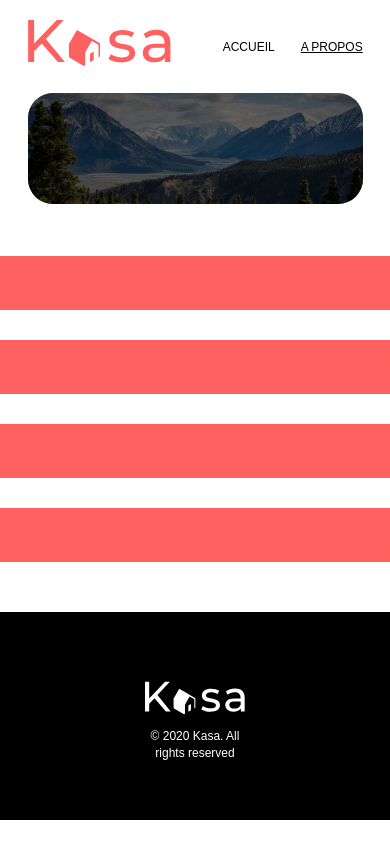
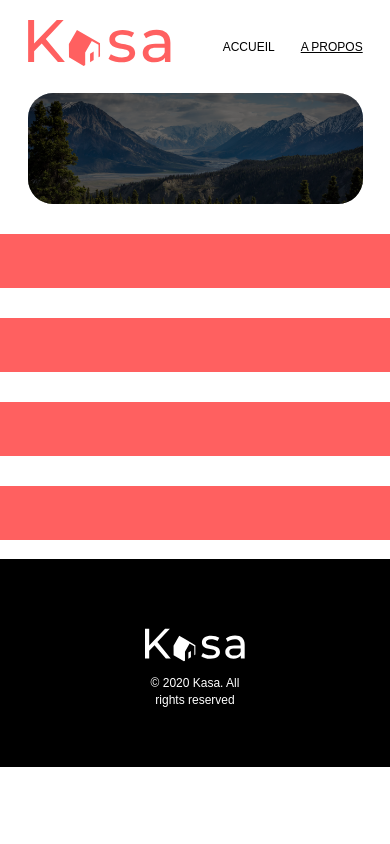
Before and after one commit to RKL715/P8---Kasa, a React (Vite) app: page /about in a window 390 px wide. Shown: the top 844 px of the page. Built offline with nearby package versions, Linux system fonts and the light colour scheme.

Commit message:
adjusted banner

```diff
--- a/src/components/about/_about.scss
+++ b/src/components/about/_about.scss
@@ -5,9 +5,14 @@
   display : flex;
   max-width: 1240px;
   justify-content: center;
-    flex-direction: column;
-    align-items: center;
+  flex-direction: column;
+  align-items: center;
   margin: 0 auto 50px;
+  // RESPONSIVE
+  @media (max-width: 450px) {
+    max-width: 450px;
+    margin: 0 auto 19px;
+  }
 }
 
 
--- a/src/components/common/_banner.scss
+++ b/src/components/common/_banner.scss
@@ -11,8 +11,7 @@
     @media (max-width: 450px) {
       width: 335px;
       height: 111px;
-      margin: 0 auto 22px;
-
+      margin: 0 auto;
     }
   &::before { // Overlay
     content: "";
--- a/src/components/home/_gallery.scss
+++ b/src/components/home/_gallery.scss
@@ -8,8 +8,8 @@
   margin: 0 auto 50px auto;
   // RESPONSIVE
     @media (max-width : 450px) {
-        background: none;
-        margin : 0 auto 22px auto;
+      background: none;
+      margin : 22px auto 22px auto;
     }
 
   .gallery {
--- a/src/styles/styles.css
+++ b/src/styles/styles.css
@@ -150,7 +150,7 @@ footer .footerContent img {
   .banner-background {
     width: 335px;
     height: 111px;
-    margin: 0 auto 22px;
+    margin: 0 auto;
   }
 }
 .banner-background::before {
@@ -221,7 +221,7 @@ footer .footerContent img {
 @media (max-width: 450px) {
   .gallery-background {
     background: none;
-    margin: 0 auto 22px auto;
+    margin: 22px auto 22px auto;
   }
 }
 .gallery-background .gallery {
@@ -280,6 +280,12 @@ footer .footerContent img {
   flex-direction: column;
   align-items: center;
   margin: 0 auto 50px;
+}
+@media (max-width: 450px) {
+  .about {
+    max-width: 450px;
+    margin: 0 auto 19px;
+  }
 }
 
 .error h1 {
```
Also changed, not shown: 1 other file (tests, documents, lock files or other folders).
